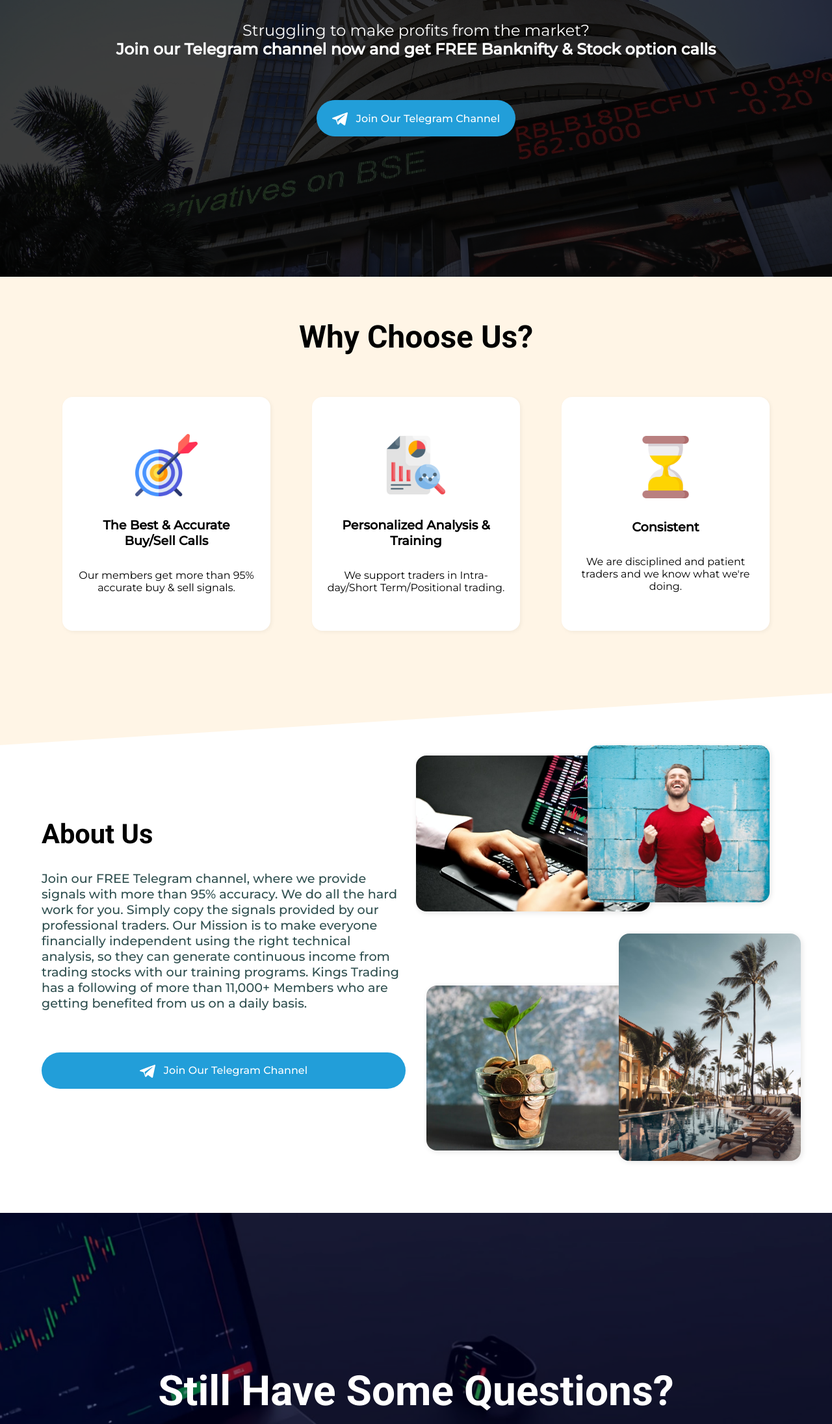
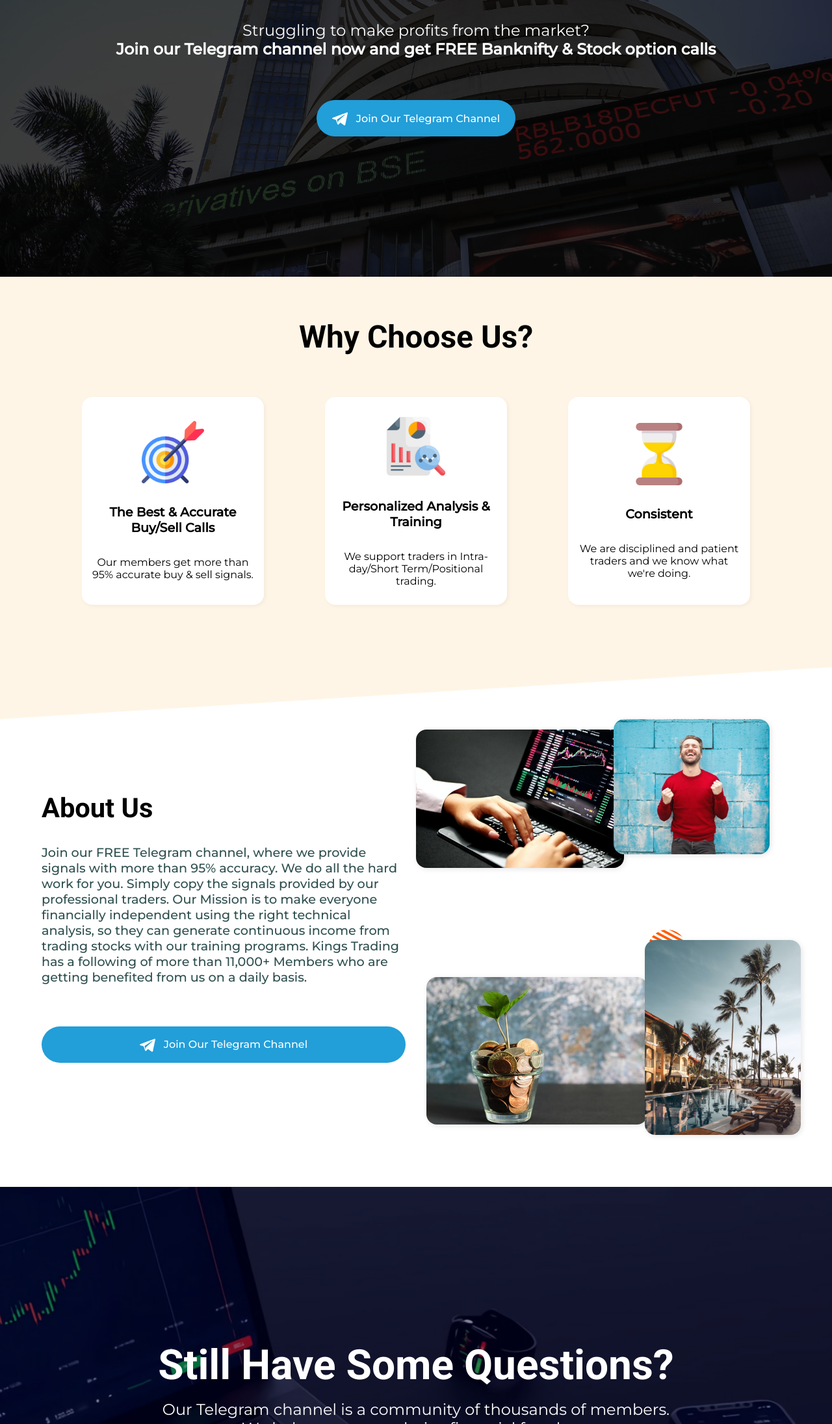
Before and after one commit to DezyNation/landingpage, a plain HTML site: page index.html in a window 1280 px wide. Shown: the part 294-2486 px from the top of the page at 65% size. Drawn offline with Linux system fonts and the light colour scheme.

Commit message:
Add files via upload

```diff
--- a/style.css
+++ b/style.css
@@ -128,8 +128,8 @@ a{
 .features-item{
     position: relative;
     margin: 1rem;
-    width: 320px;
-    height: 360px;
+    width: 280px;
+    height: 320px;
     padding: 1rem;
     background-color: #FFF;
     border-radius: 16px;
@@ -182,23 +182,23 @@ a{
 .img1{
     top: 1rem;
     left: 0;
-    width: 360px;
+    width: 320px;
 }
 .img2{
     top: 0;
     right: 3rem;
-    width: 280px;
+    width: 240px;
     z-index: 2;
 }
 .img3{
     bottom: 1rem;
     left: 1rem;
-    width: 380px;
+    width: 340px;
 }
 .img4{
     bottom: 0;
     right: 0;
-    width: 280px;
+    width: 240px;
 }
 
 .contact{
```
